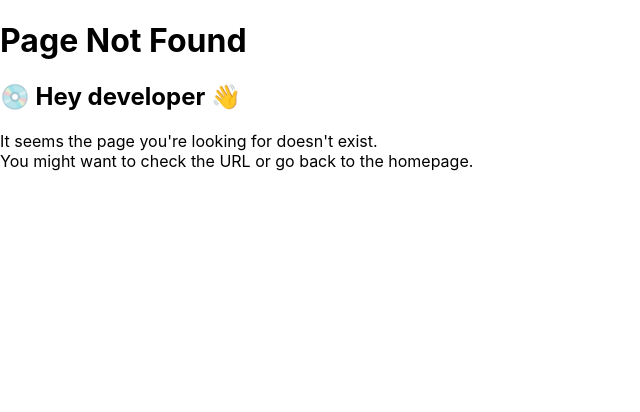
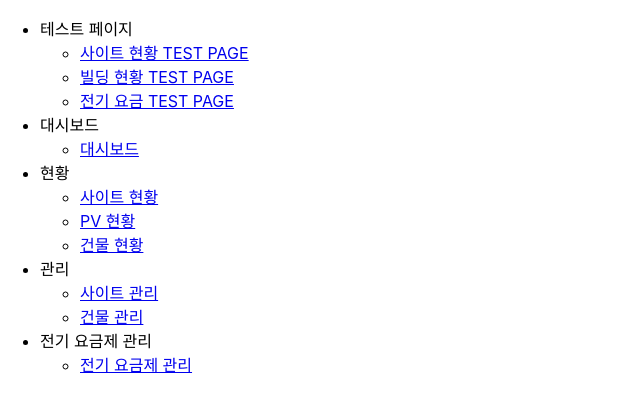
Before and after one commit to mizzyjo/react-study-hems, a React (Create React App) app: page /pvstatus in a window 1280 px wide. Before the commit this address had no page. Shown: the top 412 px of the page, without its empty margins (0-640 px from the left). Built offline with nearby package versions, Linux system fonts and the light colour scheme; what @sgratzl/chartjs-chart-boxplot would draw is missing.

Commit message:
feat: PV 현황 페이지 추가 및 세팅

```diff
--- a/src/components/common/LNB.jsx
+++ b/src/components/common/LNB.jsx
@@ -33,6 +33,9 @@ export const LNB = props => (
                         <Link to="/sitestatus">사이트 현황</Link>
                     </li>
                     <li>
+                        <Link to="/pvstatus">PV 현황</Link>
+                    </li>
+                    <li>
                         <Link to="/buildingstatus">건물 현황</Link>
                     </li>
                 </ul>
--- /dev/null
+++ b/src/pages/status/PvStatus.jsx
@@ -0,0 +1,23 @@
+import React from 'react'
+import { useHemsApi } from '../../context/HemsApiContext'
+import { useQuery } from '@tanstack/react-query'
+
+export default function PvStatus() {
+    const { hems } = useHemsApi()
+
+    const {
+        isLoading: isPodPowerDataLoading,
+        error: prodPowerDataError,
+        data: prodPowerResultData,
+    } = useQuery({
+        queryKey: ['prodPower'],
+        queryFn: () => hems.prodPower(),
+        staleTime: 1000 * 60 * 1,
+    })
+
+    return (
+        <div>
+
+        </div>
+    )
+}
```
Also changed, not shown: src/index.js (+7 -2 lines).
